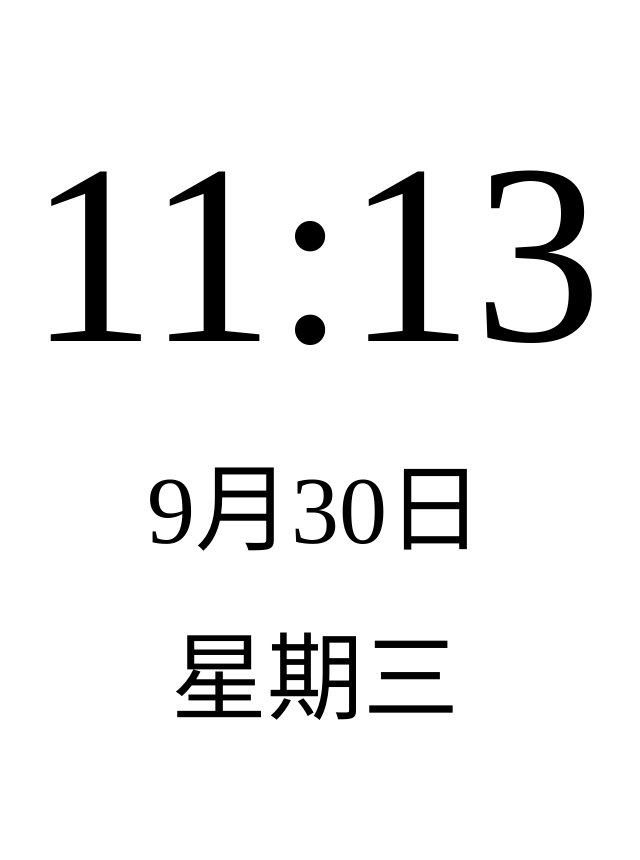
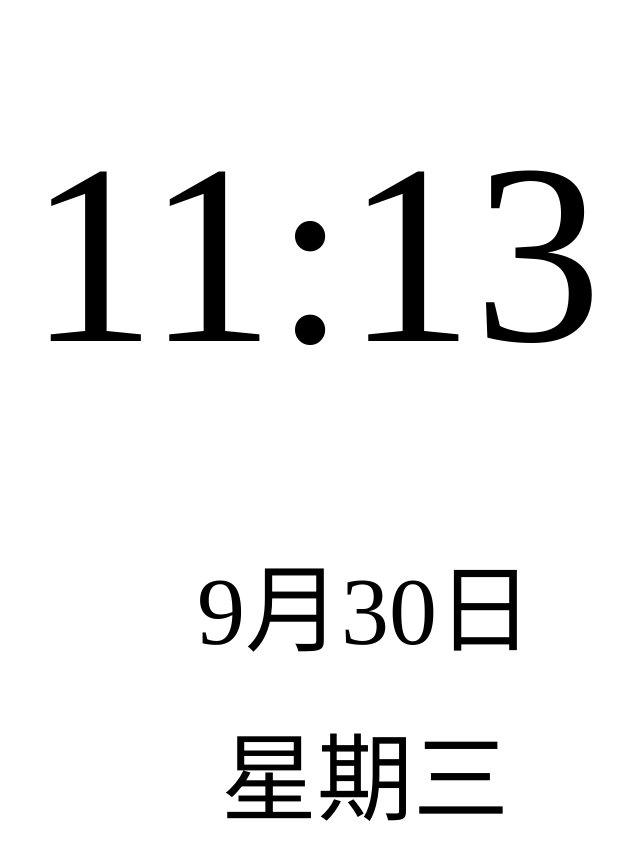
Before and after one commit to MrFuFuFu/mrfufufu.github.io, a Jekyll site: the page clock.html, which Jekyll copies as it is, in a window 1280 px wide. Shown: the top 860 px of the page, without its empty margins (333-973 px from the left). Built offline with Jekyll 4.4.1, drawn with Linux system fonts in a browser that asks for light colours.

Commit message:
Update clock.html
UI style

```diff
--- a/clock.html
+++ b/clock.html
@@ -25,10 +25,11 @@
 
         .time_container {
           top: 0;
+          height: 55%;
         }
 
         .date_container {
-
+            margin-left: 50px;
         }
 
         .time {
```
